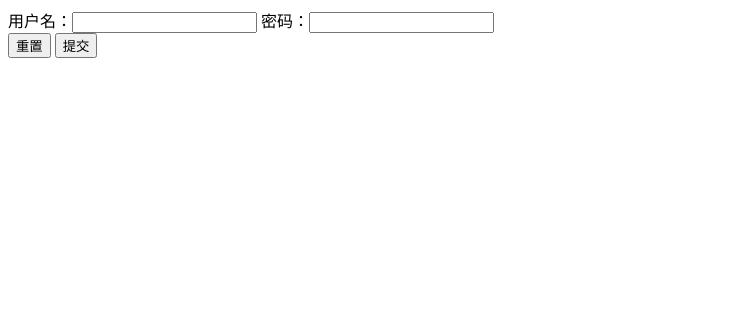
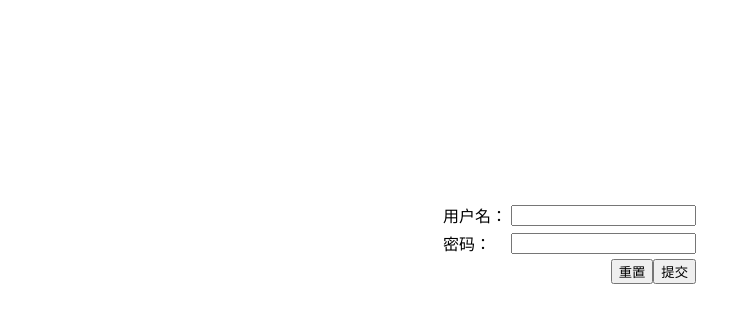
Before and after one commit to linuxStudyTeam/LinuxProject, a plain HTML site: page WEB/home.html in a window 1280 px wide. Shown: the whole page, without its empty margins (0-751 px from the left). Drawn offline with Linux system fonts and the light colour scheme.

Commit message:
更新home界面

```diff
--- a/WEB/home.html
+++ b/WEB/home.html
@@ -6,18 +6,26 @@
 
 	</head>
 	<body>
-		<form action="../loginService" method="post">
-			<div>
-				<span>用户名：</span><input type="text" name="username" />
-				<span>密码：</span><input type="password" name="password" />
+		<div style="height: 500px;">
+			<div style="width:400px;margin: auto;margin-top: 200px;">
+				<form action="../loginService" method="post">
+					<table>
+						<tr>
+							<td><span>用户名：</span></td>
+							<td><input type="text" name="username" /></td>
+						</tr>
+						<tr>
+							<td><span>密码：</span></td>
+							<td><input type="password" name="password" /></td>
+						</tr>
+						<tr>
+							<td></td>
+							<td style="float: right;"><input type="reset" value="重置"/><input type="submit" value="提交"/></td>
+						</tr>
+
+					</table>
+				</form>
 			</div>
-			<!--<div>
-				<input type="hidden" name="op" value="1">
-			</div>-->
-			<div>
-				<input type="reset" value="重置"/>
-				<input type="submit" value="提交"/>
-			</div>
-		</form>
+		</div>
 	</body>
 	</html>
```
